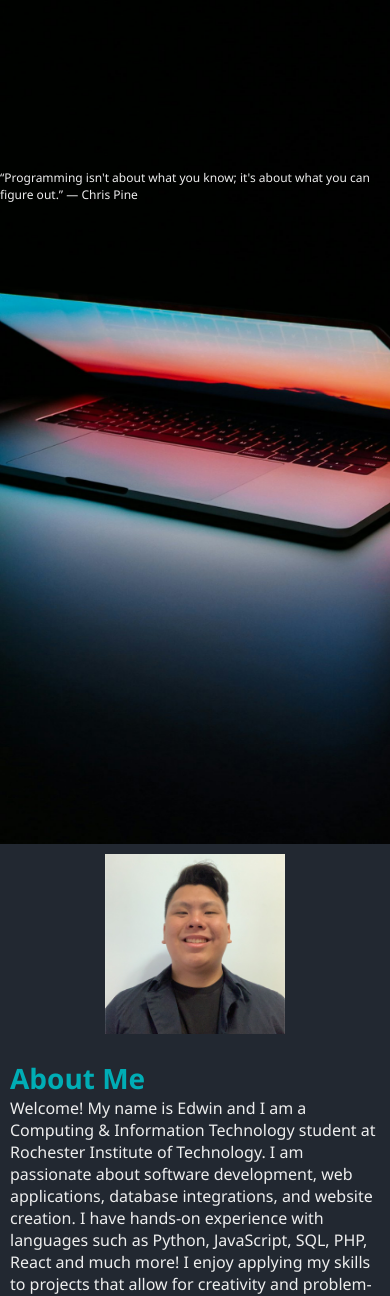
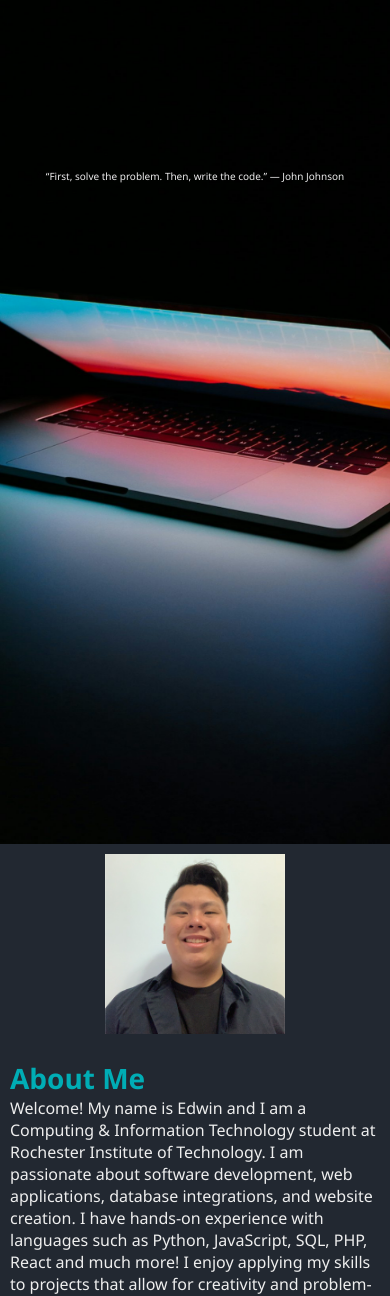
Before and after one commit to Tordwin/portfolio, a PHP site: page / in a window 390 px wide; the page is wider, and only the part inside the window is pictured. Shown: the part 56-1352 px from the top of that part. Run offline with PHP 8.4, Linux system fonts and the light colour scheme.

Commit message:
mobile responsiveness is done

```diff
--- a/global.css
+++ b/global.css
@@ -409,5 +409,14 @@ footer {
         height: 200px;
     }
 
+    .top-block #quote {
+        font-size: 10px;
+    }
 
+    .projects-container {
+        grid-template-columns: 1fr;
+        gap: 15px;
+        padding: 0px;
+        padding-top: 10px;
+    }
 }
--- a/index.php
+++ b/index.php
@@ -8,12 +8,12 @@
     <script>
         // List of quotes to display
         const quotes = [
-            "“You should name a variable using the same care with which you name a first-born child.” — Robert C. Martin",
+            "“The best error message is the one that never shows up.” — Thomas Fuchs",
             "“Clean code always looks like it was written by someone who cares.” — Robert C. Martin",
-            "“Practice, Practice, Practice! Musicians don’t only play when they are on stage in front of an audience.”— Michael Toppa",
-            "“Perfection is achieved not when there is nothing more to add, but rather when there is nothing more to take away.” — Antoine de Saint-Exupery",
-            "“Any fool can write code that a computer can understand. Good programmers write code that humans can understand.” — Martin Fowler",
-            "“Programming isn't about what you know; it's about what you can figure out.” — Chris Pine"
+            "“Testing leads to failure, and failure leads to understanding.” — Burt Rutan",
+            "“Make it work, make it right, make it fast.” — Kent Beck",
+            "“Good code is its own best documentation.” — Steve McConnell",
+            "“First, solve the problem. Then, write the code.” — John Johnson"
         ];
         // Selecting random quote to display
         const quote = document.getElementById("quote");
```
